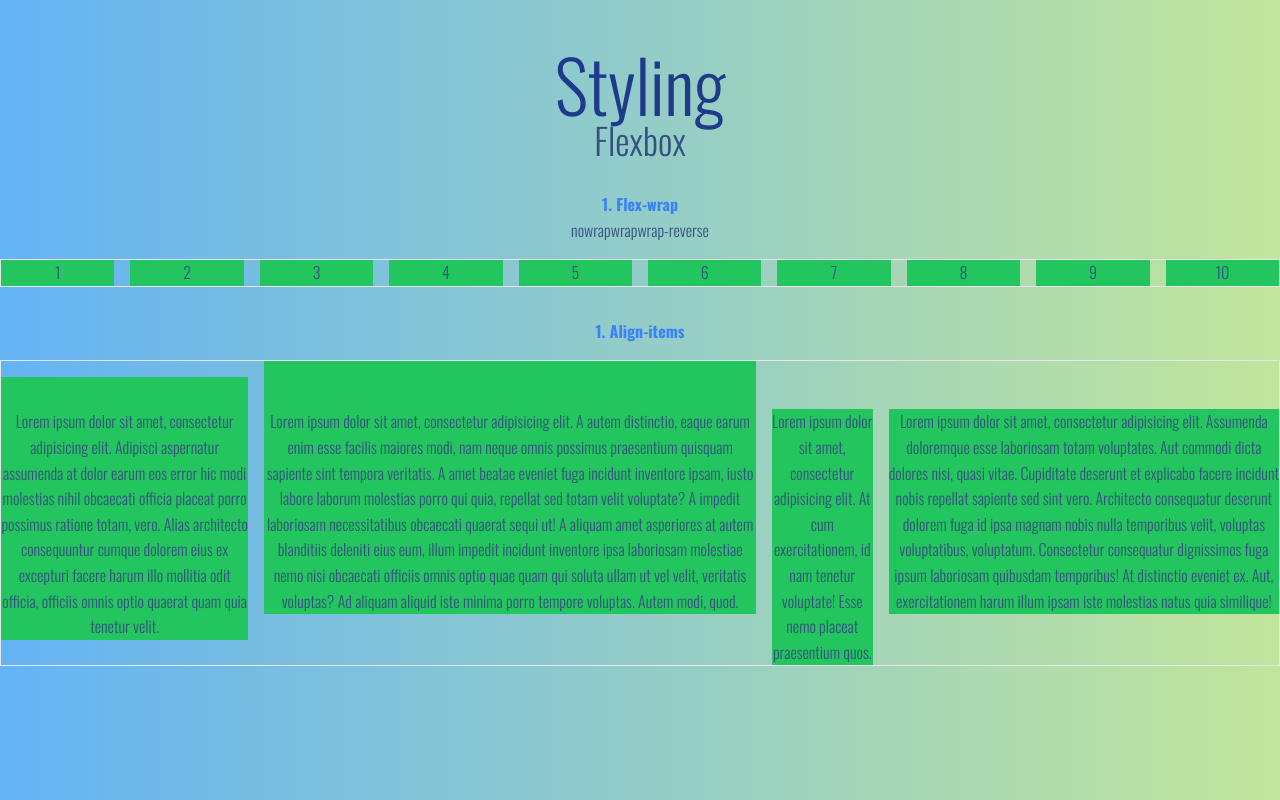
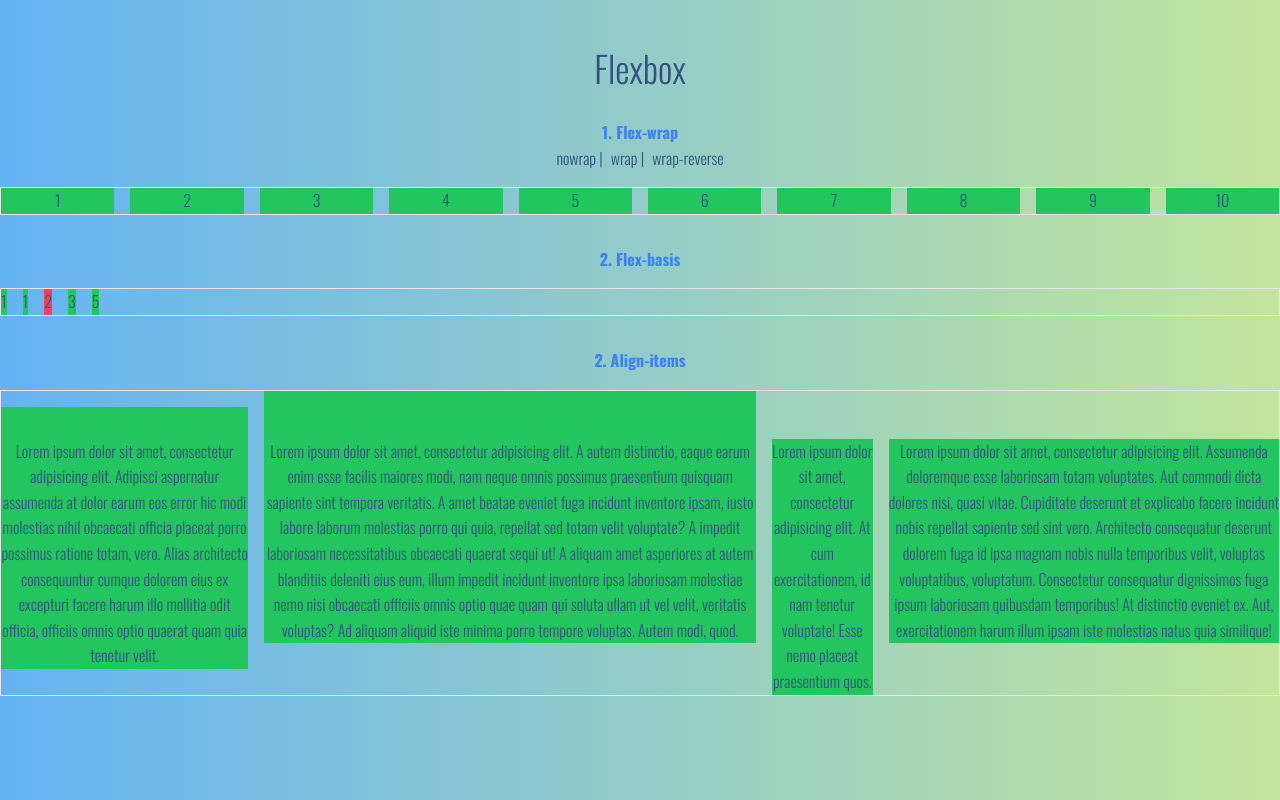
Before and after one commit to kai-phan/React-webpack, a React app: page /styling/flex in a window 1280 px wide. Built offline with nearby package versions, Linux system fonts and the light colour scheme.

Commit message:
Learn flex shrink

```diff
--- a/src/containers/Styling/Flexbox/AlignItems.tsx
+++ b/src/containers/Styling/Flexbox/AlignItems.tsx
@@ -3,7 +3,7 @@ import React from 'react';
 const AlignItems: React.FC = () => {
   return (
     <div className="mt-8">
-      <div className="font-bold text-blue-500">1. Align-items</div>
+      <div className="font-bold text-blue-500">2. Align-items</div>
 
       <div className="mt-4">
         <ul className="d-flex border align-items-baseline">
--- /dev/null
+++ b/src/containers/Styling/Flexbox/FlexBasis.tsx
@@ -0,0 +1,29 @@
+import React from 'react';
+import classNames from 'classnames';
+
+const FlexWrap: React.FC = () => {
+  return (
+    <div className="mt-8">
+      <div className="font-bold text-blue-500">2. Flex-basis</div>
+
+      <div className="mt-4">
+        <ul className={classNames('d-flex border')}>
+          <li className="bg-green-500 ">1</li>
+          <li className="bg-green-500 ">1</li>
+          <li className="bg-green-500  bg-rose-500 flex-item-shrink">2</li>
+          <li className="bg-green-500 ">3</li>
+          <li className="bg-green-500 ">5</li>
+        </ul>
+        {/*<ul className={classNames('d-flex border')}>*/}
+        {/*  <li className="bg-green-500 ">1</li>*/}
+        {/*  <li className="bg-green-500 ">2</li>*/}
+        {/*  <li className="bg-green-500  bg-rose-500">3</li>*/}
+        {/*  <li className="bg-green-500 ">4</li>*/}
+        {/*  <li className="bg-green-500 ">5</li>*/}
+        {/*</ul>*/}
+      </div>
+    </div>
+  );
+};
+
+export default FlexWrap;
--- a/src/containers/Styling/Flexbox/FlexWrap.tsx
+++ b/src/containers/Styling/Flexbox/FlexWrap.tsx
@@ -7,12 +7,12 @@ const FlexWrap: React.FC = () => {
   return (
     <div className="mt-8">
       <div className="font-bold text-blue-500">1. Flex-wrap</div>
-      <div>
+      <div className="space-x-2">
         <button className="btn" onClick={() => setWrap('nowrap')}>
-          nowrap
+          nowrap |
         </button>
         <button className="btn" onClick={() => setWrap('wrap')}>
-          wrap
+          wrap |
         </button>
         <button className="btn" onClick={() => setWrap('wrap-revert')}>
           wrap-reverse
--- a/src/containers/Styling/Flexbox/index.css
+++ b/src/containers/Styling/Flexbox/index.css
@@ -26,3 +26,15 @@
 .align-items-flex-end {
     align-items: flex-start;
 }
+/* Flex basis */
+.flex-item-basis {
+    flex-basis: 100px;
+}
+
+.flex-item-grow {
+    flex-grow: 1;
+}
+
+.flex-item-shrink {
+    flex-shrink: 0;
+}
--- a/src/containers/Styling/Flexbox/index.tsx
+++ b/src/containers/Styling/Flexbox/index.tsx
@@ -2,6 +2,7 @@ import React from 'react';
 
 import './index.css';
 import FlexWrap from './FlexWrap';
+import FlexBasis from './FlexBasis';
 import AlignItems from './AlignItems';
 
 const Flexbox: React.FC = () => {
@@ -9,6 +10,7 @@ const Flexbox: React.FC = () => {
     <div>
       <h4 className="text-4xl">Flexbox</h4>
       <FlexWrap />
+      <FlexBasis />
       <AlignItems />
     </div>
   );
--- a/src/pages/Styling/Flexbox.tsx
+++ b/src/pages/Styling/Flexbox.tsx
@@ -2,13 +2,12 @@ import React from 'react';
 
 import Container from 'src/containers/Styling/Flexbox';
 
-const Styling: React.FC = () => {
+const FlexBox: React.FC = () => {
   return (
     <div className="container mx-auto">
-      <h1 className="text-7xl text-blue-900 text-center">Styling</h1>
       <Container />
     </div>
   );
 };
 
-export default Styling;
+export default FlexBox;
```
